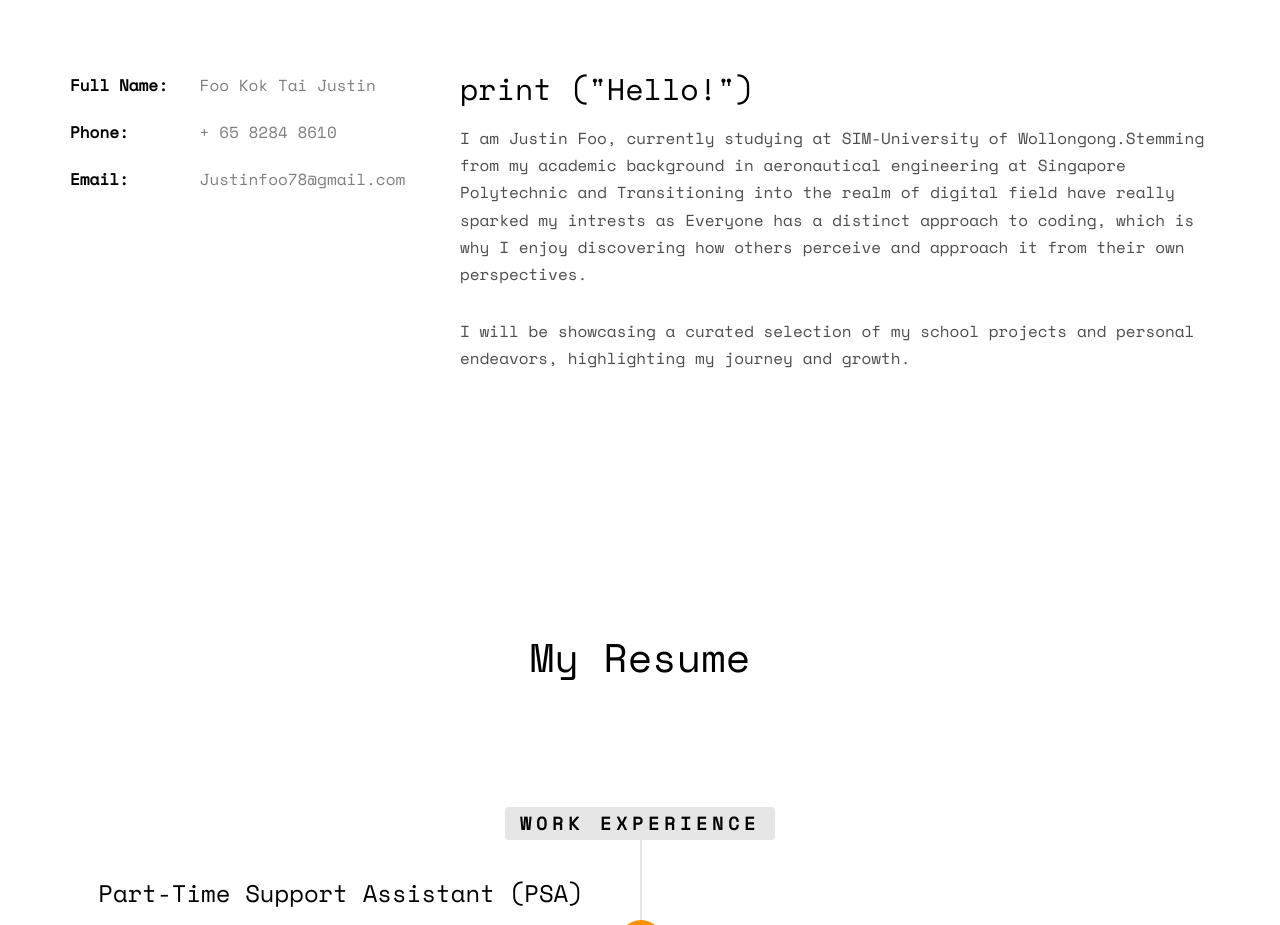
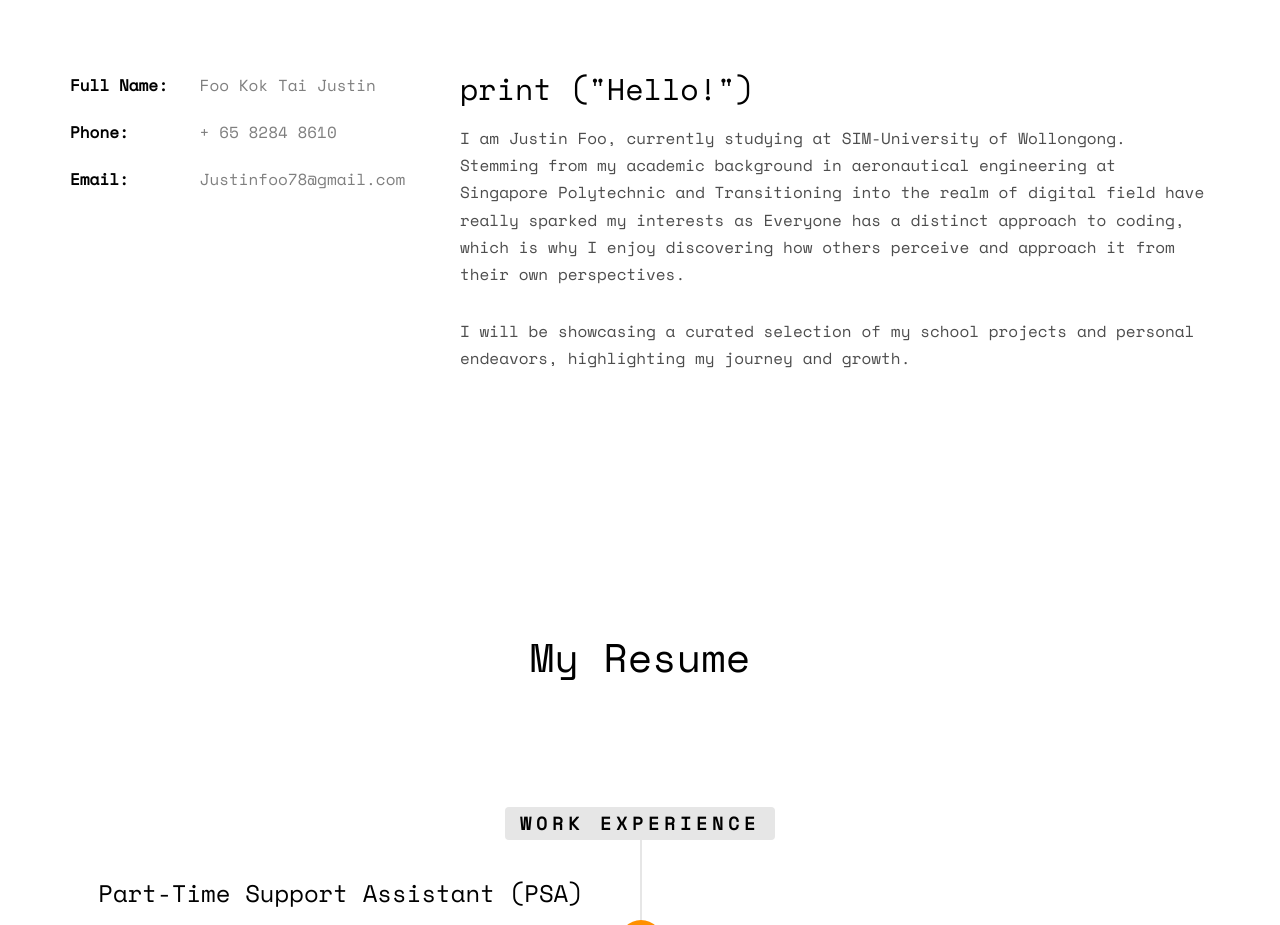
Before and after one commit to Cakebut/Cakebut.github.io, a plain HTML site: page index.html in a window 1280 px wide. Shown: the part 1000-1925 px from the top of the page. Drawn offline with nearby package versions, Linux system fonts and the light colour scheme; files whose address does not match are found by name.

Commit message:
Update index.html

```diff
--- a/index.html
+++ b/index.html
@@ -108,7 +108,7 @@
 				</div>
 				<div class="col-md-8">
 					<h2>print ("Hello!")</h2>
-					<p>I am Justin Foo, currently studying at SIM-University of Wollongong.Stemming from my academic background in aeronautical engineering at Singapore Polytechnic and Transitioning into the realm of digital field have really sparked my intrests as Everyone has a distinct approach to coding, which is why I enjoy discovering how others perceive and approach it from their own perspectives.</p>
+					<p>I am Justin Foo, currently studying at SIM-University of Wollongong. Stemming from my academic background in aeronautical engineering at Singapore Polytechnic and Transitioning into the realm of digital field have really sparked my interests as Everyone has a distinct approach to coding, which is why I enjoy discovering how others perceive and approach it from their own perspectives.</p>
 					<p>I will be showcasing a curated selection of my school projects and personal endeavors, highlighting my journey and growth.</p>
 				</div>
 			</div>
```
